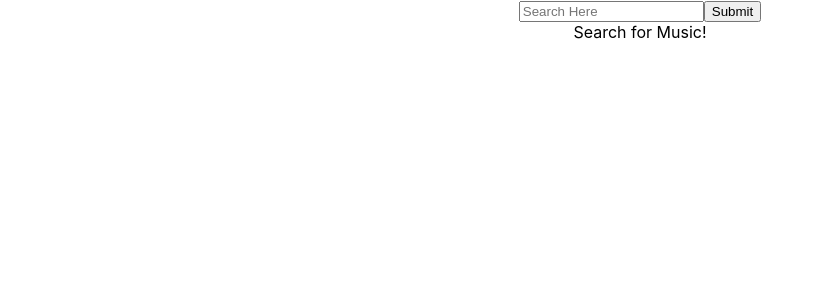
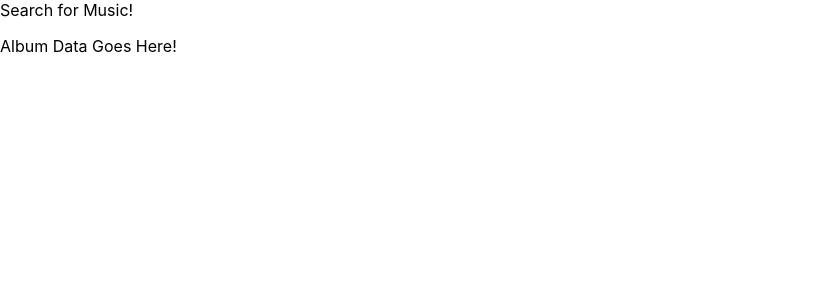
Before and after one commit to allene-norton/music-fetch-example-1, a React (Create React App) app: page /album/1 in a window 1280 px wide. Shown: the top 300 px of the page, without its empty margins (0-824 px from the left). Built offline with nearby package versions, Linux system fonts and the light colour scheme.

Commit message:
artist/album stubs view rendering

```diff
--- a/src/App.js
+++ b/src/App.js
@@ -1,29 +1,31 @@
-import './App.css';
 import { useEffect, useState } from 'react'
+import { BrowserRouter as Router, Route, Routes } from 'react-router-dom'
 import Gallery from './components/Gallery'
-import Searchbar from './components/Searchbar'
+import SearchBar from './components/SearchBar'
+import AlbumView from './components/AlbumView'
+import ArtistView from './components/ArtistView'
 
 function App() {
   let [searchTerm, setSearchTerm] = useState('')
   let [data, setData] = useState([])
   let [message, setMessage] = useState('Search for Music!')
 
-  const API_URL = `https://itunes.apple.com/search?term=`
 
   useEffect(() => {
+    const API_URL = `https://itunes.apple.com/search?term=`
     if (searchTerm) {
-      document.title=`${searchTerm} Music`
+      document.title = `${searchTerm} Music`
       const fetchData = async () => {
         const response = await fetch(API_URL + searchTerm)
         const resData = await response.json()
-        if(resData.results.length > 0) {
+        if (resData.results.length > 0) {
           setData(resData.results)
         } else {
           setMessage('Not Found')
         }
       }
       fetchData()
-  }
+    }
   }, [searchTerm])
 
   const handleSearch = (e, term) => {
@@ -31,13 +33,31 @@
     setSearchTerm(term)
   }
 
-  console.log(data)
+  // console.log(data)
 
   return (
     <div className="App">
-      <Searchbar handleSearch={handleSearch} />
       {message}
-      <Gallery data={data} />
+      <Router>
+        <Routes>
+          <Route exact path="/" element={
+            <div>
+              <SearchBar handleSearch={handleSearch} />
+              <Gallery data={data} />
+            </div>
+          } />
+
+
+            <Route path="/album/:id" element={
+              <AlbumView />
+            } />
+
+            <Route path="/artist/:id" element={
+              <ArtistView />
+            } />
+
+        </Routes>
+      </Router>
     </div>
   );
 }
--- /dev/null
+++ b/src/components/AlbumView.js
@@ -0,0 +1,13 @@
+import { useState, useEffect } from 'react'
+
+const AlbumView = () => {
+    const [ albumData, setalbumData ] = useState([])
+
+    return (
+        <div>
+            <p>Album Data Goes Here!</p>
+        </div>
+    )
+}
+
+export default AlbumView
--- /dev/null
+++ b/src/components/ArtistView.js
@@ -0,0 +1,13 @@
+import { useState, useEffect } from 'react'
+
+const ArtistView = () => {
+    const [ artistData, setArtistData ] = useState([])
+
+    return (
+        <div>
+            <p>Artist Data Goes Here!</p>
+        </div>
+    )
+}
+
+export default ArtistView
--- a/src/components/Gallery.js
+++ b/src/components/Gallery.js
@@ -7,7 +7,7 @@
 function Gallery(props){
 
     // const data = useContext(DataContext)
-    // console.log(data)
+     console.log(props.data)
 
     const display = props.data.map((song, index) => {
         return (
```
